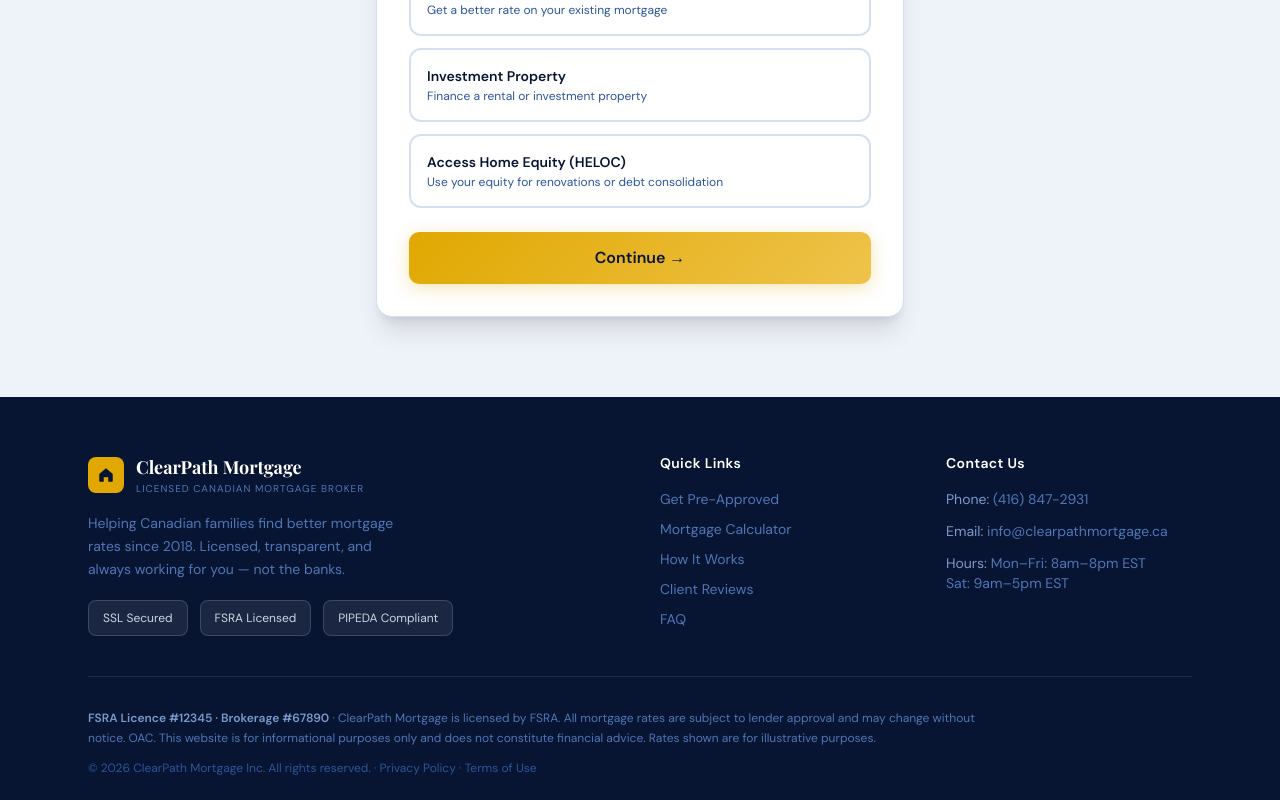
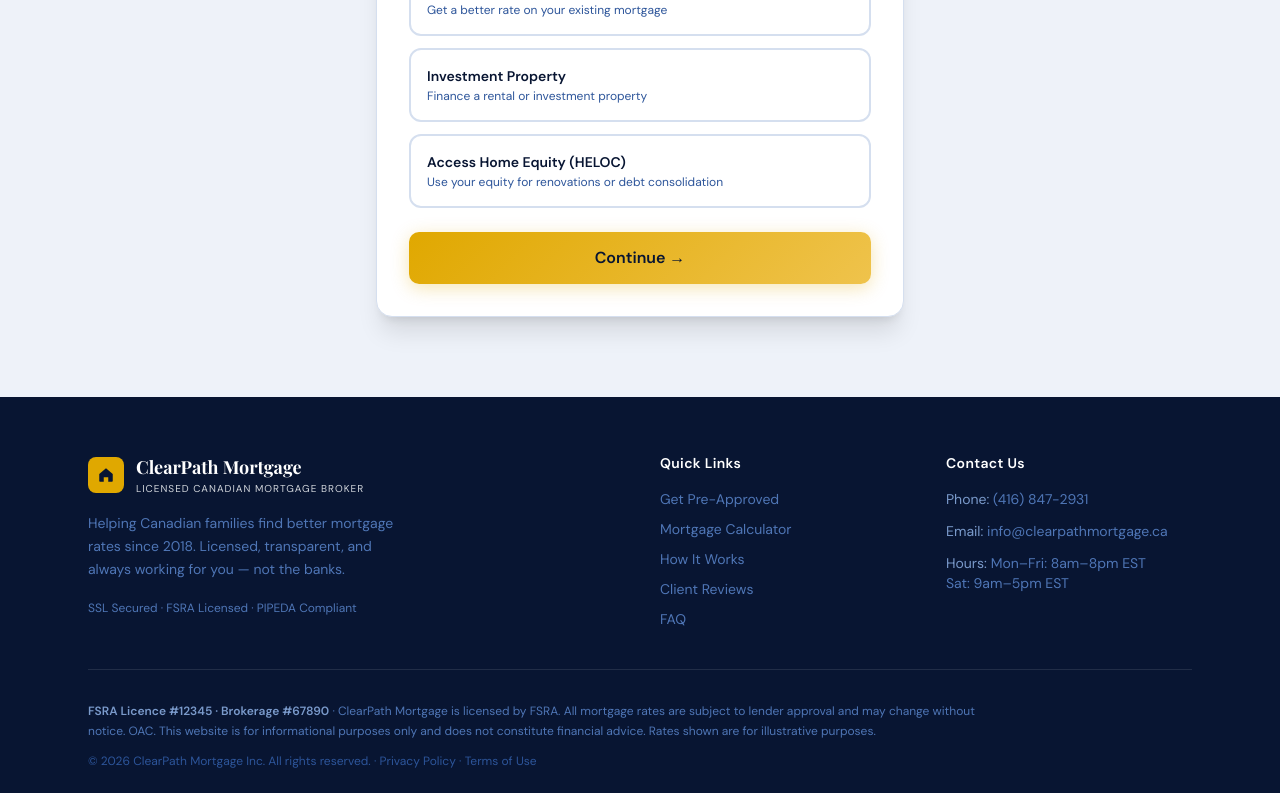
Before and after one commit to melzeranthony6-ai/clearpath-mortgage, a React (Vite) app: page / in a window 1280 px wide. Shown: the part 6589-7389 px from the top of the page. Built offline with nearby package versions, Linux system fonts and the light colour scheme.

Commit message:
fix: footer tagline paragraph color to gray

```diff
--- a/src/components/Footer.tsx
+++ b/src/components/Footer.tsx
@@ -25,7 +25,7 @@ function Footer() {
                 </div>
                 <div>
                   <div className="font-display font-bold text-white text-lg">ClearPath Mortgage</div>
-                  <div className="text-[10px] text-navy-400 tracking-widest uppercase">
+                  <div className="text-[10px] text-gray-300 tracking-widest uppercase">
                     Licensed Canadian Mortgage Broker
                   </div>
                 </div>
@@ -34,11 +34,9 @@ function Footer() {
                 Helping Canadian families find better mortgage rates since 2018. Licensed, transparent, and always
                 working for you — not the banks.
               </p>
-              <div className="flex gap-3 mt-5">
-                <div className="trust-badge">SSL Secured</div>
-                <div className="trust-badge">FSRA Licensed</div>
-                <div className="trust-badge">PIPEDA Compliant</div>
-              </div>
+              <p className="text-navy-400 text-xs mt-5">
+                SSL Secured · FSRA Licensed · PIPEDA Compliant
+              </p>
             </div>
 
             <div>
```
